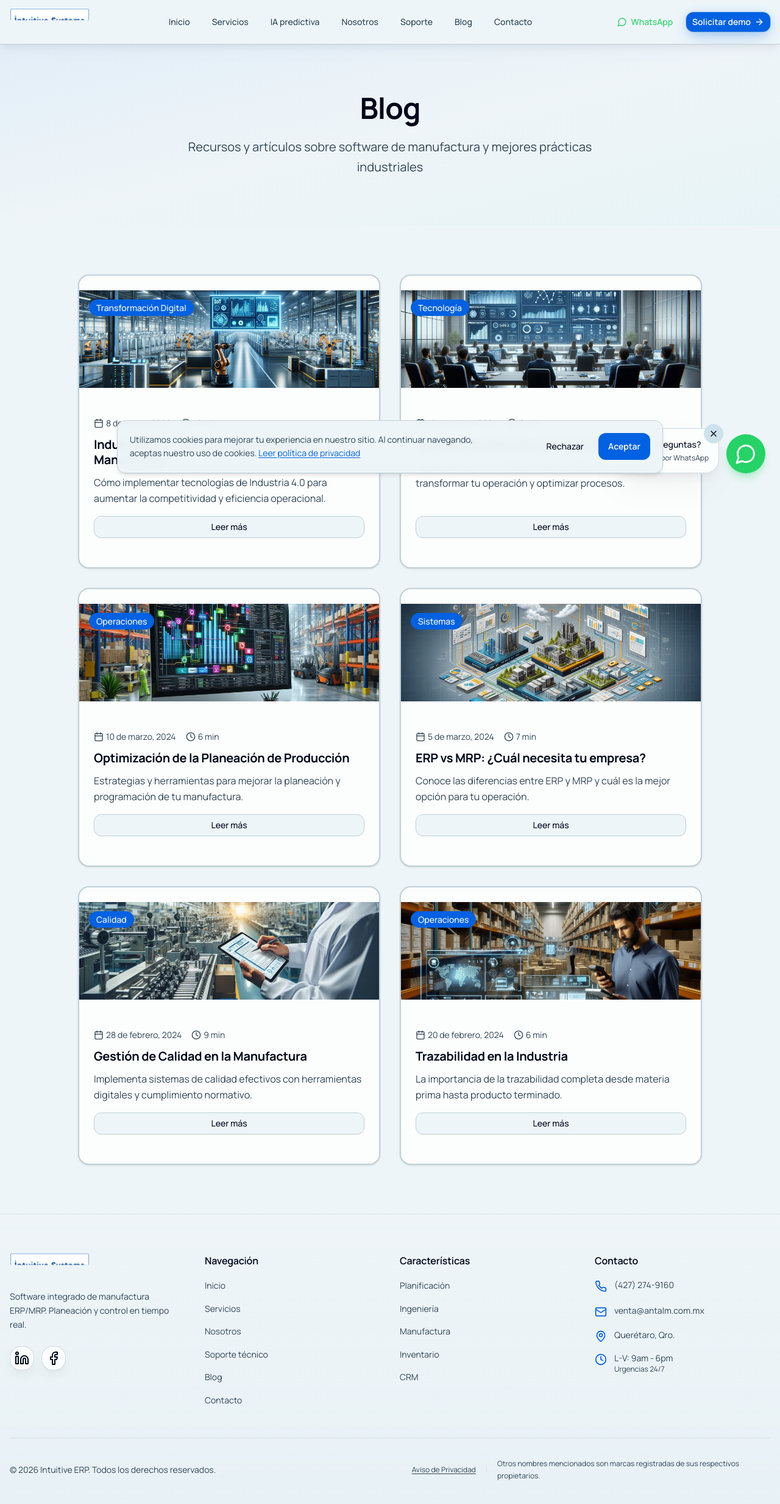
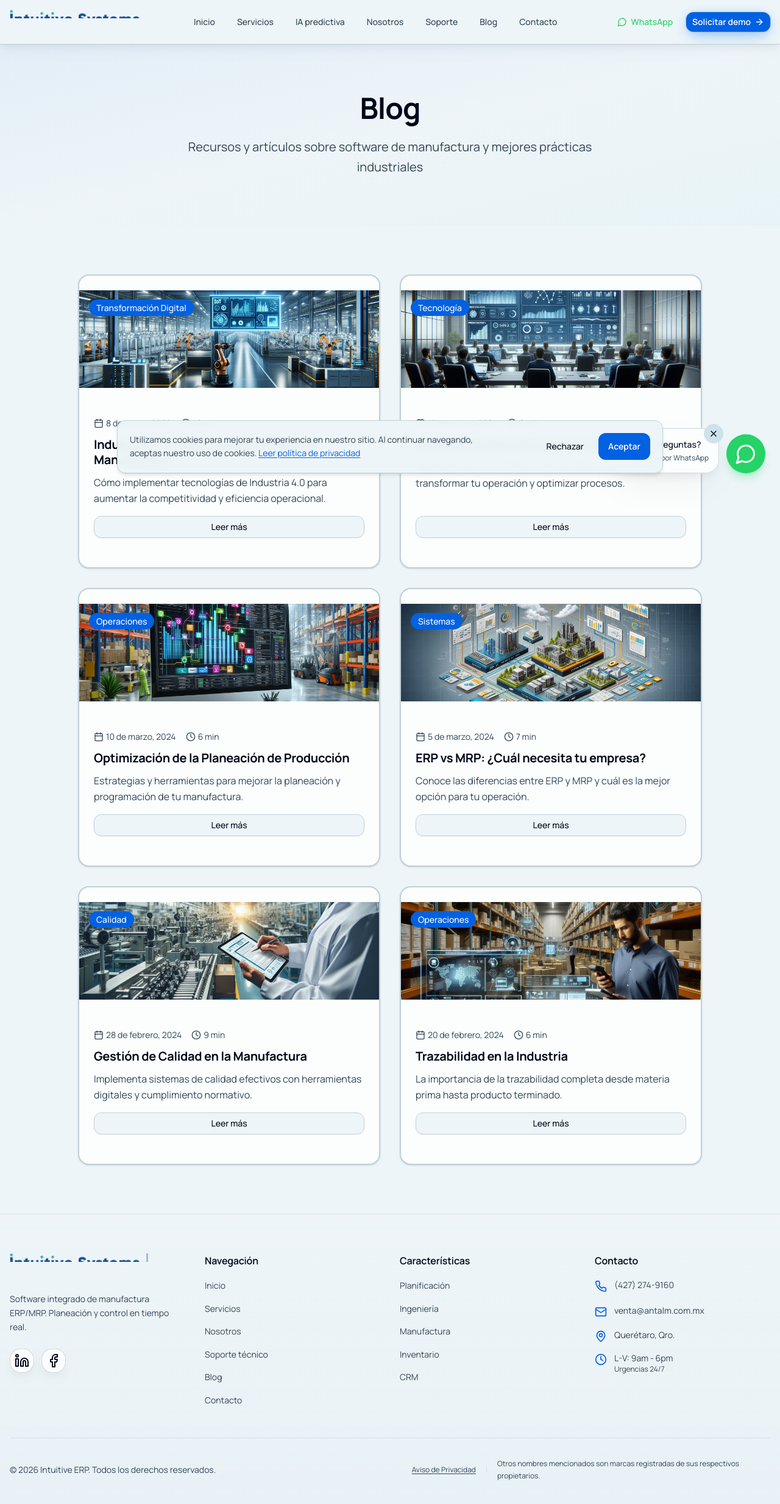
Before and after one commit to PabloColunga333/Web_Intuitive, a Next.js app: page /blog in a window 1280 px wide. Shown: the top 2466 px of the page at 61% size. Built offline with nearby package versions, Linux system fonts and the light colour scheme.

Commit message:
Fix Intuitive logo crop and header sizing
Adjust logo sizing and visual crop in header and footer so the provided Intuitive Systems México artwork displays cleanly without clipping.

```diff
--- a/components/footer.tsx
+++ b/components/footer.tsx
@@ -29,13 +29,15 @@ export function Footer() {
         <div className="grid grid-cols-1 sm:grid-cols-2 lg:grid-cols-4 gap-8 sm:gap-10 lg:gap-8">
           <div className="lg:col-span-1">
             <Link href="/" className="inline-flex items-center mb-4" aria-label="Ir al inicio de Intuitive Systems México">
-              <Image
-                src="/logos/intuitive-systems-mexico.png"
-                alt="Intuitive Systems México"
-                width={525}
-                height={177}
-                className="h-10 sm:h-11 w-auto"
-              />
+              <span className="relative block h-12 w-[250px] overflow-hidden">
+                <Image
+                  src="/logos/intuitive-systems-mexico.png"
+                  alt=""
+                  width={525}
+                  height={177}
+                  className="absolute -left-[15px] -top-[21px] h-[82px] w-[244px] max-w-none mix-blend-multiply"
+                />
+              </span>
             </Link>
             <p className="text-xs sm:text-sm text-muted-foreground leading-relaxed mb-5 sm:mb-6">
               Software integrado de manufactura ERP/MRP. Planeación y control en tiempo real.
--- a/components/header.tsx
+++ b/components/header.tsx
@@ -56,14 +56,16 @@ export function Header() {
       <div className="container mx-auto px-4">
         <div className="flex h-16 lg:h-18 items-center justify-between">
           <Link href="/" className="flex items-center group" aria-label="Ir al inicio de Intuitive Systems México">
+            <span className="relative block h-8 w-[170px] overflow-hidden xl:h-10 xl:w-[213px]">
               <Image
                 src="/logos/intuitive-systems-mexico.png"
-              alt="Intuitive Systems México"
+                alt=""
                 width={525}
                 height={177}
                 priority
-              className="h-9 sm:h-10 lg:h-11 w-auto"
+                className="absolute -left-[12px] -top-[17px] h-[66px] w-[195px] max-w-none mix-blend-multiply xl:-left-[15px] xl:-top-[21px] xl:h-[82px] xl:w-[244px]"
               />
+            </span>
           </Link>
 
           {/* Desktop Navigation */}
```
Lines whose indentation alone changed are shown as unchanged.
